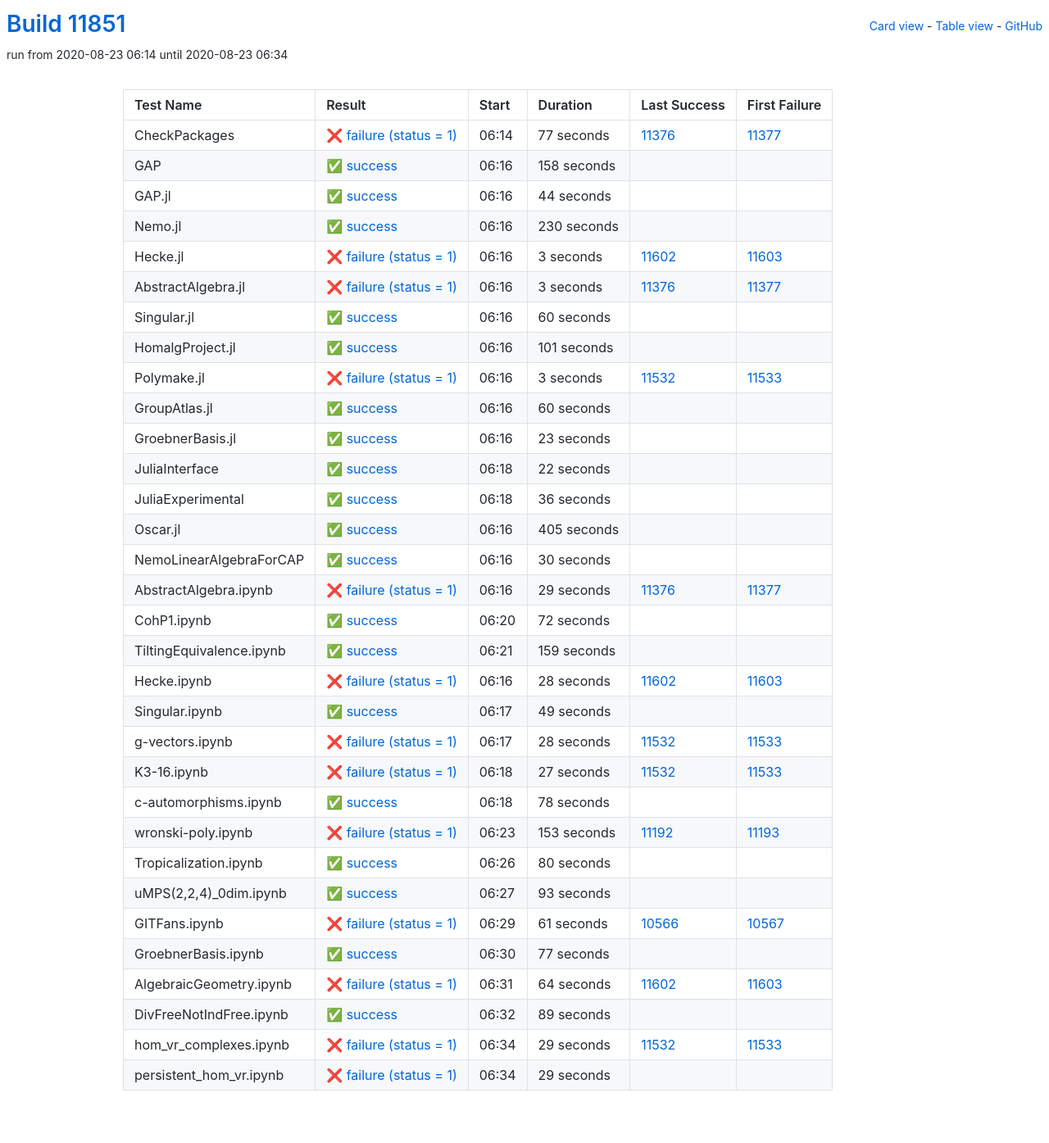
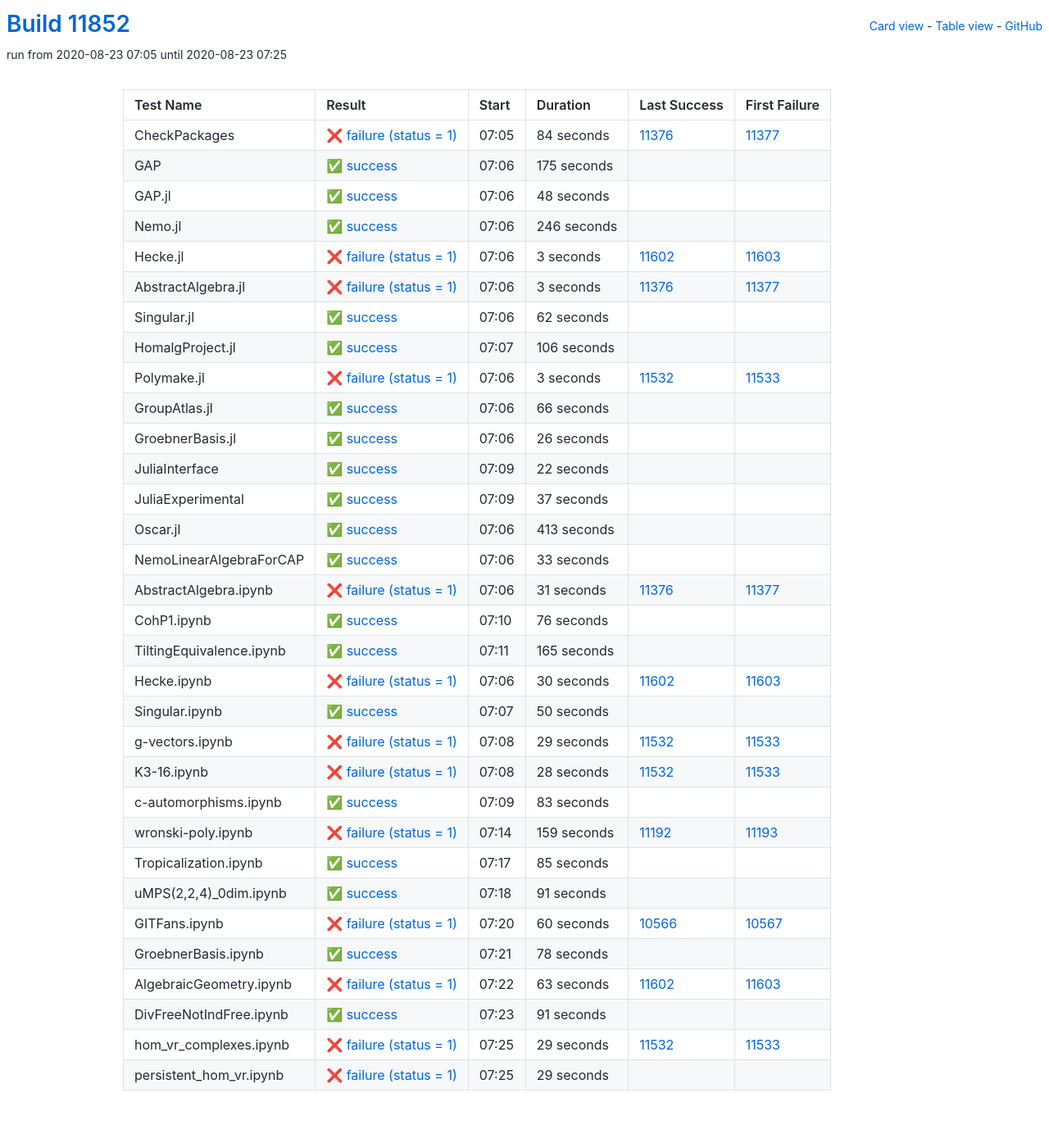
Before and after one commit to oscar-system/oscar-ci-status, a Jekyll site: the page built from table.html, in a window 1280 px wide. Shown: the whole page at 82% size. Built offline with Jekyll 4.4.1, drawn with Linux system fonts in a browser that asks for light colours.

Commit message:
Build #11852

```diff
--- a/_data/ci.yml
+++ b/_data/ci.yml
@@ -1,6 +1,6 @@
 ---
-build: 11851
-build_url: https://oscarci.mathematik.uni-kl.de/job/oscar/11851/
+build: 11852
+build_url: https://oscarci.mathematik.uni-kl.de/job/oscar/11852/
 job: oscar
 organization: oscar-system
 repo: oscar-ci-status
@@ -8,56 +8,56 @@
 tests:
 - name: CheckPackages
   id: checkpackages
-  log: https://oscarci.mathematik.uni-kl.de/job/oscar/11851/artifact/logs/build-11851/CheckPackages.log
-  start: 2020-08-23 06:14
+  log: https://oscarci.mathematik.uni-kl.de/job/oscar/11852/artifact/logs/build-11852/CheckPackages.log
+  start: 2020-08-23 07:05
   success: false
   exitcode: 1
   status: failure
-  duration: 77
+  duration: 84
   last_success: 11376
   last_success_url: https://oscarci.mathematik.uni-kl.de/job/oscar/11376/
   first_failure: 11377
   first_failure_url: https://oscarci.mathematik.uni-kl.de/job/oscar/11377/
 - name: GAP
   id: gap
-  log: https://oscarci.mathematik.uni-kl.de/job/oscar/11851/artifact/logs/build-11851/GAP.log
-  start: 2020-08-23 06:16
+  log: https://oscarci.mathematik.uni-kl.de/job/oscar/11852/artifact/logs/build-11852/GAP.log
+  start: 2020-08-23 07:06
   success: true
   exitcode: 0
   status: success
-  duration: 158
+  duration: 175
   last_success: false
   last_success_url:
   first_failure: false
   first_failure_url:
 - name: GAP.jl
   id: gap-jl
-  log: https://oscarci.mathematik.uni-kl.de/job/oscar/11851/artifact/logs/build-11851/GAP.jl.log
-  start: 2020-08-23 06:16
+  log: https://oscarci.mathematik.uni-kl.de/job/oscar/11852/artifact/logs/build-11852/GAP.jl.log
+  start: 2020-08-23 07:06
   success: true
   exitcode: 0
   status: success
-  duration: 44
+  duration: 48
   last_success: false
   last_success_url:
   first_failure: false
   first_failure_url:
 - name: Nemo.jl
   id: nemo-jl
-  log: https://oscarci.mathematik.uni-kl.de/job/oscar/11851/artifact/logs/build-11851/Nemo.jl.log
-  start: 2020-08-23 06:16
+  log: https://oscarci.mathematik.uni-kl.de/job/oscar/11852/artifact/logs/build-11852/Nemo.jl.log
+  start: 2020-08-23 07:06
   success: true
   exitcode: 0
   status: success
-  duration: 230
+  duration: 246
   last_success: false
   last_success_url:
   first_failure: false
   first_failure_url:
 - name: Hecke.jl
   id: hecke-jl
-  log: https://oscarci.mathematik.uni-kl.de/job/oscar/11851/artifact/logs/build-11851/Hecke.jl.log
-  start: 2020-08-23 06:16
+  log: https://oscarci.mathematik.uni-kl.de/job/oscar/11852/artifact/logs/build-11852/Hecke.jl.log
+  start: 2020-08-23 07:06
   success: false
   exitcode: 1
   status: failure
@@ -68,8 +68,8 @@
   first_failure_url: https://oscarci.mathematik.uni-kl.de/job/oscar/11603/
 - name: AbstractAlgebra.jl
   id: abstractalgebra-jl
-  log: https://oscarci.mathematik.uni-kl.de/job/oscar/11851/artifact/logs/build-11851/AbstractAlgebra.jl.log
-  start: 2020-08-23 06:16
+  log: https://oscarci.mathematik.uni-kl.de/job/oscar/11852/artifact/logs/build-11852/AbstractAlgebra.jl.log
+  start: 2020-08-23 07:06
   success: false
   exitcode: 1
   status: failure
@@ -80,32 +80,32 @@
   first_failure_url: https://oscarci.mathematik.uni-kl.de/job/oscar/11377/
 - name: Singular.jl
   id: singular-jl
-  log: https://oscarci.mathematik.uni-kl.de/job/oscar/11851/artifact/logs/build-11851/Singular.jl.log
-  start: 2020-08-23 06:16
+  log: https://oscarci.mathematik.uni-kl.de/job/oscar/11852/artifact/logs/build-11852/Singular.jl.log
+  start: 2020-08-23 07:06
   success: true
   exitcode: 0
   status: success
-  duration: 60
+  duration: 62
   last_success: false
   last_success_url:
   first_failure: false
   first_failure_url:
 - name: HomalgProject.jl
   id: homalgproject-jl
-  log: https://oscarci.mathematik.uni-kl.de/job/oscar/11851/artifact/logs/build-11851/HomalgProject.jl.log
-  start: 2020-08-23 06:16
+  log: https://oscarci.mathematik.uni-kl.de/job/oscar/11852/artifact/logs/build-11852/HomalgProject.jl.log
+  start: 2020-08-23 07:07
   success: true
   exitcode: 0
   status: success
-  duration: 101
+  duration: 106
   last_success: false
   last_success_url:
   first_failure: false
   first_failure_url:
 - name: Polymake.jl
   id: polymake-jl
-  log: https://oscarci.mathematik.uni-kl.de/job/oscar/11851/artifact/logs/build-11851/Polymake.jl.log
-  start: 2020-08-23 06:16
+  log: https://oscarci.mathematik.uni-kl.de/job/oscar/11852/artifact/logs/build-11852/Polymake.jl.log
+  start: 2020-08-23 07:06
   success: false
   exitcode: 1
   status: failure
@@ -116,32 +116,32 @@
   first_failure_url: https://oscarci.mathematik.uni-kl.de/job/oscar/11533/
 - name: GroupAtlas.jl
   id: groupatlas-jl
-  log: https://oscarci.mathematik.uni-kl.de/job/oscar/11851/artifact/logs/build-11851/GroupAtlas.jl.log
-  start: 2020-08-23 06:16
+  log: https://oscarci.mathematik.uni-kl.de/job/oscar/11852/artifact/logs/build-11852/GroupAtlas.jl.log
+  start: 2020-08-23 07:06
   success: true
   exitcode: 0
   status: success
-  duration: 60
+  duration: 66
   last_success: false
   last_success_url:
   first_failure: false
   first_failure_url:
 - name: GroebnerBasis.jl
   id: groebnerbasis-jl
-  log: https://oscarci.mathematik.uni-kl.de/job/oscar/11851/artifact/logs/build-11851/GroebnerBasis.jl.log
-  start: 2020-08-23 06:16
+  log: https://oscarci.mathematik.uni-kl.de/job/oscar/11852/artifact/logs/build-11852/GroebnerBasis.jl.log
+  start: 2020-08-23 07:06
   success: true
   exitcode: 0
   status: success
-  duration: 23
+  duration: 26
   last_success: false
   last_success_url:
   first_failure: false
   first_failure_url:
 - name: JuliaInterface
   id: juliainterface
-  log: https://oscarci.mathematik.uni-kl.de/job/oscar/11851/artifact/logs/build-11851/JuliaInterface.log
-  start: 2020-08-23 06:18
+  log: https://oscarci.mathematik.uni-kl.de/job/oscar/11852/artifact/logs/build-11852/JuliaInterface.log
+  start: 2020-08-23 07:09
   success: true
   exitcode: 0
   status: success
@@ -152,104 +152,116 @@
   first_failure_url:
 - name: JuliaExperimental
   id: juliaexperimental
-  log: https://oscarci.mathematik.uni-kl.de/job/oscar/11851/artifact/logs/build-11851/JuliaExperimental.log
-  start: 2020-08-23 06:18
+  log: https://oscarci.mathematik.uni-kl.de/job/oscar/11852/artifact/logs/build-11852/JuliaExperimental.log
+  start: 2020-08-23 07:09
   success: true
   exitcode: 0
   status: success
-  duration: 36
+  duration: 37
   last_success: false
   last_success_url:
   first_failure: false
   first_failure_url:
 - name: Oscar.jl
   id: oscar-jl
-  log: https://oscarci.mathematik.uni-kl.de/job/oscar/11851/artifact/logs/build-11851/Oscar.jl.log
-  start: 2020-08-23 06:16
+  log: https://oscarci.mathematik.uni-kl.de/job/oscar/11852/artifact/logs/build-11852/Oscar.jl.log
+  start: 2020-08-23 07:06
   success: true
   exitcode: 0
   status: success
-  duration: 405
+  duration: 413
   last_success: false
   last_success_url:
   first_failure: false
   first_failure_url:
 - name: NemoLinearAlgebraForCAP
   id: nemolinearalgebraforcap
-  log: https://oscarci.mathematik.uni-kl.de/job/oscar/11851/artifact/logs/build-11851/NemoLinearAlgebraForCAP.log
-  start: 2020-08-23 06:16
+  log: https://oscarci.mathematik.uni-kl.de/job/oscar/11852/artifact/logs/build-11852/NemoLinearAlgebraForCAP.log
+  start: 2020-08-23 07:06
   success: true
   exitcode: 0
   status: success
-  duration: 30
+  duration: 33
   last_success: false
   last_success_url:
   first_failure: false
   first_failure_url:
 - name: AbstractAlgebra.ipynb
   id: abstractalgebra-ipynb
-  log: https://oscarci.mathematik.uni-kl.de/job/oscar/11851/artifact/logs/build-11851/AbstractAlgebra.ipynb.log
-  start: 2020-08-23 06:16
+  log: https://oscarci.mathematik.uni-kl.de/job/oscar/11852/artifact/logs/build-11852/AbstractAlgebra.ipynb.log
+  start: 2020-08-23 07:06
   success: false
   exitcode: 1
   status: failure
-  duration: 29
+  duration: 31
   last_success: 11376
   last_success_url: https://oscarci.mathematik.uni-kl.de/job/oscar/11376/
   first_failure: 11377
   first_failure_url: https://oscarci.mathematik.uni-kl.de/job/oscar/11377/
 - name: CohP1.ipynb
   id: cohp1-ipynb
-  log: https://oscarci.mathematik.uni-kl.de/job/oscar/11851/artifact/logs/build-11851/CohP1.ipynb.log
-  start: 2020-08-23 06:20
+  log: https://oscarci.mathematik.uni-kl.de/job/oscar/11852/artifact/logs/build-11852/CohP1.ipynb.log
+  start: 2020-08-23 07:10
   success: true
   exitcode: 0
   status: success
-  duration: 72
+  duration: 76
   last_success: false
   last_success_url:
   first_failure: false
   first_failure_url:
 - name: TiltingEquivalence.ipynb
   id: tiltingequivalence-ipynb
-  log: https://oscarci.mathematik.uni-kl.de/job/oscar/11851/artifact/logs/build-11851/TiltingEquivalence.ipynb.log
-  start: 2020-08-23 06:21
+  log: https://oscarci.mathematik.uni-kl.de/job/oscar/11852/artifact/logs/build-11852/TiltingEquivalence.ipynb.log
+  start: 2020-08-23 07:11
   success: true
   exitcode: 0
   status: success
-  duration: 159
+  duration: 165
   last_success: false
   last_success_url:
   first_failure: false
   first_failure_url:
 - name: Hecke.ipynb
   id: hecke-ipynb
-  log: https://oscarci.mathematik.uni-kl.de/job/oscar/11851/artifact/logs/build-11851/Hecke.ipynb.log
-  start: 2020-08-23 06:16
+  log: https://oscarci.mathematik.uni-kl.de/job/oscar/11852/artifact/logs/build-11852/Hecke.ipynb.log
+  start: 2020-08-23 07:06
   success: false
   exitcode: 1
   status: failure
-  duration: 28
+  duration: 30
   last_success: 11602
   last_success_url: https://oscarci.mathematik.uni-kl.de/job/oscar/11602/
   first_failure: 11603
   first_failure_url: https://oscarci.mathematik.uni-kl.de/job/oscar/11603/
 - name: Singular.ipynb
   id: singular-ipynb
-  log: https://oscarci.mathematik.uni-kl.de/job/oscar/11851/artifact/logs/build-11851/Singular.ipynb.log
-  start: 2020-08-23 06:17
+  log: https://oscarci.mathematik.uni-kl.de/job/oscar/11852/artifact/logs/build-11852/Singular.ipynb.log
+  start: 2020-08-23 07:07
   success: true
   exitcode: 0
   status: success
-  duration: 49
+  duration: 50
   last_success: false
   last_success_url:
   first_failure: false
   first_failure_url:
 - name: g-vectors.ipynb
   id: g-vectors-ipynb
-  log: https://oscarci.mathematik.uni-kl.de/job/oscar/11851/artifact/logs/build-11851/g-vectors.ipynb.log
-  start: 2020-08-23 06:17
+  log: https://oscarci.mathematik.uni-kl.de/job/oscar/11852/artifact/logs/build-11852/g-vectors.ipynb.log
+  start: 2020-08-23 07:08
+  success: false
+  exitcode: 1
+  status: failure
+  duration: 29
+  last_success: 11532
+  last_success_url: https://oscarci.mathematik.uni-kl.de/job/oscar/11532/
+  first_failure: 11533
+  first_failure_url: https://oscarci.mathematik.uni-kl.de/job/oscar/11533/
+- name: K3-16.ipynb
+  id: k3-16-ipynb
+  log: https://oscarci.mathematik.uni-kl.de/job/oscar/11852/artifact/logs/build-11852/K3-16.ipynb.log
+  start: 2020-08-23 07:08
   success: false
   exitcode: 1
   status: failure
@@ -258,22 +270,70 @@
   last_success_url: https://oscarci.mathematik.uni-kl.de/job/oscar/11532/
   first_failure: 11533
   first_failure_url: https://oscarci.mathematik.uni-kl.de/job/oscar/11533/
-- name: K3-16.ipynb
-  id: k3-16-ipynb
-  log: https://oscarci.mathematik.uni-kl.de/job/oscar/11851/artifact/logs/build-11851/K3-16.ipynb.log
-  start: 2020-08-23 06:18
+- name: c-automorphisms.ipynb
+  id: c-automorphisms-ipynb
+  log: https://oscarci.mathematik.uni-kl.de/job/oscar/11852/artifact/logs/build-11852/c-automorphisms.ipynb.log
+  start: 2020-08-23 07:09
+  success: true
+  exitcode: 0
+  status: success
+  duration: 83
+  last_success: false
+  last_success_url:
+  first_failure: false
+  first_failure_url:
+- name: wronski-poly.ipynb
+  id: wronski-poly-ipynb
+  log: https://oscarci.mathematik.uni-kl.de/job/oscar/11852/artifact/logs/build-11852/wronski-poly.ipynb.log
+  start: 2020-08-23 07:14
   success: false
   exitcode: 1
   status: failure
-  duration: 27
-  last_success: 11532
-  last_success_url: https://oscarci.mathematik.uni-kl.de/job/oscar/11532/
-  first_failure: 11533
-  first_failure_url: https://oscarci.mathematik.uni-kl.de/job/oscar/11533/
-- name: c-automorphisms.ipynb
-  id: c-automorphisms-ipynb
-  log: https://oscarci.mathematik.uni-kl.de/job/oscar/11851/artifact/logs/build-11851/c-automorphisms.ipynb.log
-  start: 2020-08-23 06:18
+  duration: 159
+  last_success: 11192
+  last_success_url: https://oscarci.mathematik.uni-kl.de/job/oscar/11192/
+  first_failure: 11193
+  first_failure_url: https://oscarci.mathematik.uni-kl.de/job/oscar/11193/
+- name: Tropicalization.ipynb
+  id: tropicalization-ipynb
+  log: https://oscarci.mathematik.uni-kl.de/job/oscar/11852/artifact/logs/build-11852/Tropicalization.ipynb.log
+  start: 2020-08-23 07:17
+  success: true
+  exitcode: 0
+  status: success
+  duration: 85
+  last_success: false
+  last_success_url:
+  first_failure: false
+  first_failure_url:
+- name: uMPS(2,2,4)_0dim.ipynb
+  id: umps-2-2-4-0dim-ipynb
+  log: https://oscarci.mathematik.uni-kl.de/job/oscar/11852/artifact/logs/build-11852/uMPS-2-2-4-_0dim.ipynb.log
+  start: 2020-08-23 07:18
+  success: true
+  exitcode: 0
+  status: success
+  duration: 91
+  last_success: false
+  last_success_url:
+  first_failure: false
+  first_failure_url:
+- name: GITFans.ipynb
+  id: gitfans-ipynb
+  log: https://oscarci.mathematik.uni-kl.de/job/oscar/11852/artifact/logs/build-11852/GITFans.ipynb.log
+  start: 2020-08-23 07:20
+  success: false
+  exitcode: 1
+  status: failure
+  duration: 60
+  last_success: 10566
+  last_success_url: https://oscarci.mathematik.uni-kl.de/job/oscar/10566/
+  first_failure: 10567
+  first_failure_url: https://oscarci.mathematik.uni-kl.de/job/oscar/10567/
+- name: GroebnerBasis.ipynb
+  id: groebnerbasis-ipynb
+  log: https://oscarci.mathematik.uni-kl.de/job/oscar/11852/artifact/logs/build-11852/GroebnerBasis.ipynb.log
+  start: 2020-08-23 07:21
   success: true
   exitcode: 0
   status: success
@@ -282,94 +342,34 @@
   last_success_url:
   first_failure: false
   first_failure_url:
-- name: wronski-poly.ipynb
-  id: wronski-poly-ipynb
-  log: https://oscarci.mathematik.uni-kl.de/job/oscar/11851/artifact/logs/build-11851/wronski-poly.ipynb.log
-  start: 2020-08-23 06:23
+- name: AlgebraicGeometry.ipynb
+  id: algebraicgeometry-ipynb
+  log: https://oscarci.mathematik.uni-kl.de/job/oscar/11852/artifact/logs/build-11852/AlgebraicGeometry.ipynb.log
+  start: 2020-08-23 07:22
   success: false
   exitcode: 1
   status: failure
-  duration: 153
-  last_success: 11192
-  last_success_url: https://oscarci.mathematik.uni-kl.de/job/oscar/11192/
-  first_failure: 11193
-  first_failure_url: https://oscarci.mathematik.uni-kl.de/job/oscar/11193/
-- name: Tropicalization.ipynb
-  id: tropicalization-ipynb
-  log: https://oscarci.mathematik.uni-kl.de/job/oscar/11851/artifact/logs/build-11851/Tropicalization.ipynb.log
-  start: 2020-08-23 06:26
-  success: true
-  exitcode: 0
-  status: success
-  duration: 80
-  last_success: false
-  last_success_url:
-  first_failure: false
-  first_failure_url:
-- name: uMPS(2,2,4)_0dim.ipynb
-  id: umps-2-2-4-0dim-ipynb
-  log: https://oscarci.mathematik.uni-kl.de/job/oscar/11851/artifact/logs/build-11851/uMPS-2-2-4-_0dim.ipynb.log
-  start: 2020-08-23 06:27
-  success: true
-  exitcode: 0
-  status: success
-  duration: 93
-  last_success: false
-  last_success_url:
-  first_failure: false
-  first_failure_url:
-- name: GITFans.ipynb
-  id: gitfans-ipynb
-  log: https://oscarci.mathematik.uni-kl.de/job/oscar/11851/artifact/logs/build-11851/GITFans.ipynb.log
-  start: 2020-08-23 06:29
-  success: false
-  exitcode: 1
-  status: failure
-  duration: 61
-  last_success: 10566
-  last_success_url: https://oscarci.mathematik.uni-kl.de/job/oscar/10566/
-  first_failure: 10567
-  first_failure_url: https://oscarci.mathematik.uni-kl.de/job/oscar/10567/
-- name: GroebnerBasis.ipynb
-  id: groebnerbasis-ipynb
-  log: https://oscarci.mathematik.uni-kl.de/job/oscar/11851/artifact/logs/build-11851/GroebnerBasis.ipynb.log
-  start: 2020-08-23 06:30
-  success: true
-  exitcode: 0
-  status: success
-  duration: 77
-  last_success: false
-  last_success_url:
-  first_failure: false
-  first_failure_url:
-- name: AlgebraicGeometry.ipynb
-  id: algebraicgeometry-ipynb
-  log: https://oscarci.mathematik.uni-kl.de/job/oscar/11851/artifact/logs/build-11851/AlgebraicGeometry.ipynb.log
-  start: 2020-08-23 06:31
-  success: false
-  exitcode: 1
-  status: failure
-  duration: 64
+  duration: 63
   last_success: 11602
   last_success_url: https://oscarci.mathematik.uni-kl.de/job/oscar/11602/
   first_failure: 11603
   first_failure_url: https://oscarci.mathematik.uni-kl.de/job/oscar/11603/
 - name: DivFreeNotIndFree.ipynb
   id: divfreenotindfree-ipynb
-  log: https://oscarci.mathematik.uni-kl.de/job/oscar/11851/artifact/logs/build-11851/DivFreeNotIndFree.ipynb.log
-  start: 2020-08-23 06:32
+  log: https://oscarci.mathematik.uni-kl.de/job/oscar/11852/artifact/logs/build-11852/DivFreeNotIndFree.ipynb.log
+  start: 2020-08-23 07:23
   success: true
   exitcode: 0
   status: success
-  duration: 89
+  duration: 91
   last_success: false
   last_success_url:
   first_failure: false
   first_failure_url:
 - name: hom_vr_complexes.ipynb
   id: hom-vr-complexes-ipynb
-  log: https://oscarci.mathematik.uni-kl.de/job/oscar/11851/artifact/logs/build-11851/hom_vr_complexes.ipynb.log
-  start: 2020-08-23 06:34
+  log: https://oscarci.mathematik.uni-kl.de/job/oscar/11852/artifact/logs/build-11852/hom_vr_complexes.ipynb.log
+  start: 2020-08-23 07:25
   success: false
   exitcode: 1
   status: failure
@@ -380,8 +380,8 @@
   first_failure_url: https://oscarci.mathematik.uni-kl.de/job/oscar/11533/
 - name: persistent_hom_vr.ipynb
   id: persistent-hom-vr-ipynb
-  log: https://oscarci.mathematik.uni-kl.de/job/oscar/11851/artifact/logs/build-11851/persistent_hom_vr.ipynb.log
-  start: 2020-08-23 06:34
+  log: https://oscarci.mathematik.uni-kl.de/job/oscar/11852/artifact/logs/build-11852/persistent_hom_vr.ipynb.log
+  start: 2020-08-23 07:25
   success: false
   exitcode: 1
   status: failure
```
Also changed, not shown: README.md.
